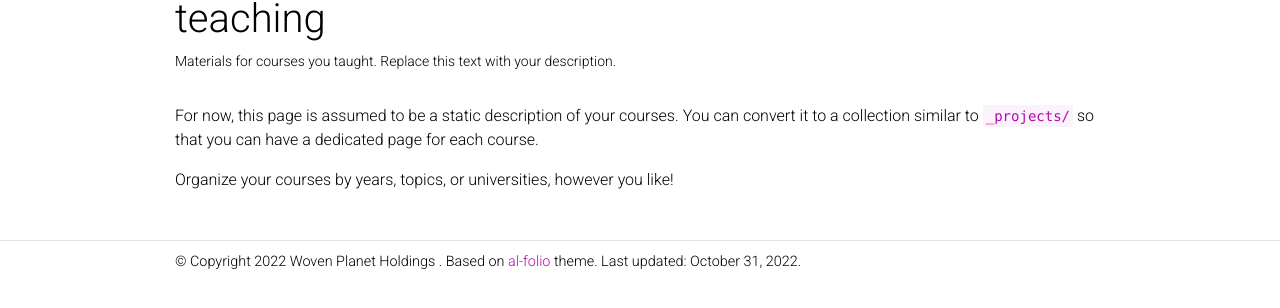
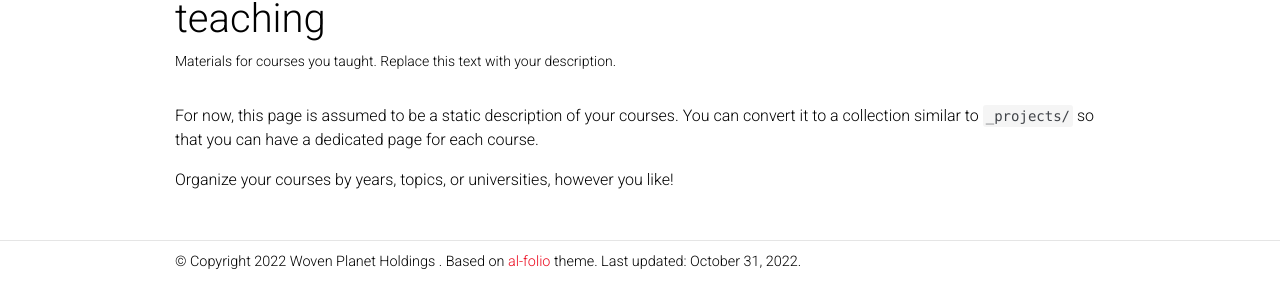
Before and after one commit to wp-research-uk/safepathnet, a Jekyll site: the page built from _pages/teaching.md, in a window 1280 px wide. Shown: the part 167-475 px from the top of the page. Built offline with Jekyll 4.4.1, drawn with Linux system fonts in a browser that asks for light colours; full-size pictures stand in for the smaller copies a plugin makes; comment, search, counter and statistics services are not loaded; a style sheet for code colours, icons or effects is not loaded.

Commit message:
Fix player, Update colors

```diff
--- a/_sass/_base.scss
+++ b/_sass/_base.scss
@@ -55,6 +55,19 @@
 .text-huge {
   font-size: 2rem;
 }
+
+.video-container {
+  padding-top: 56.25%;
+  position: relative;
+}
+.video-container > iframe {
+  width: 100%;
+  height: 100%;
+  position: absolute;
+  top: 0;
+  left: 0;
+}
+
 
 // Math
 
@@ -628,7 +641,7 @@
 }
 
 code {
-  color: var(--global-theme-color);
+  color: var(--global-code-color);
   background-color: var(--global-code-bg-color);
   border-radius: 3px;
   padding: 3px 3px;
--- a/_sass/_themes.scss
+++ b/_sass/_themes.scss
@@ -4,11 +4,12 @@
 
 :root {
   --global-bg-color: #{$white-color};
+  --global-code-color: #{$code-bg-color-dark};
   --global-code-bg-color: #{$code-bg-color-light};
   --global-text-color: #{$black-color};
   --global-text-color-light: #{$grey-color};
-  --global-theme-color: #{$purple-color};
-  --global-hover-color: #{$purple-color};
+  --global-theme-color: #{$wp-red};
+  --global-hover-color: #{$wp-red};
   --global-footer-bg-color: #{$grey-color-dark};
   --global-footer-text-color: #{$grey-color-light};
   --global-footer-link-color: #{$white-color};
@@ -35,6 +36,7 @@
 
 html[data-theme='dark'] {
   --global-bg-color: #{$grey-color-dark};
+  --global-code-color: #{$wp-light-gray};
   --global-code-bg-color: #{$code-bg-color-dark};
   --global-text-color: #{$grey-color-light};
   --global-text-color-light: #{$grey-color-light};
--- a/_sass/_variables.scss
+++ b/_sass/_variables.scss
@@ -31,8 +31,14 @@
 $white-color: #ffffff !default;
 $black-color: #000000 !default;
 
+// WP colors
+
+$wp-red: #EB0A1E;
+$wp-light-gray: #CCCCCC;
+$wp-gray: #6F7278;
+$wp-dark-gray: #414449;
 
 // Theme colors
 
-$code-bg-color-light:     rgba($purple-color, 0.05);
-$code-bg-color-dark:      #2c3237 !default;
+$code-bg-color-light:     rgba($wp-dark-gray, 0.05);
+$code-bg-color-dark:      $wp-dark-gray !default;
```
Also changed, not shown: _pages/home.md (+2 -2 lines).
